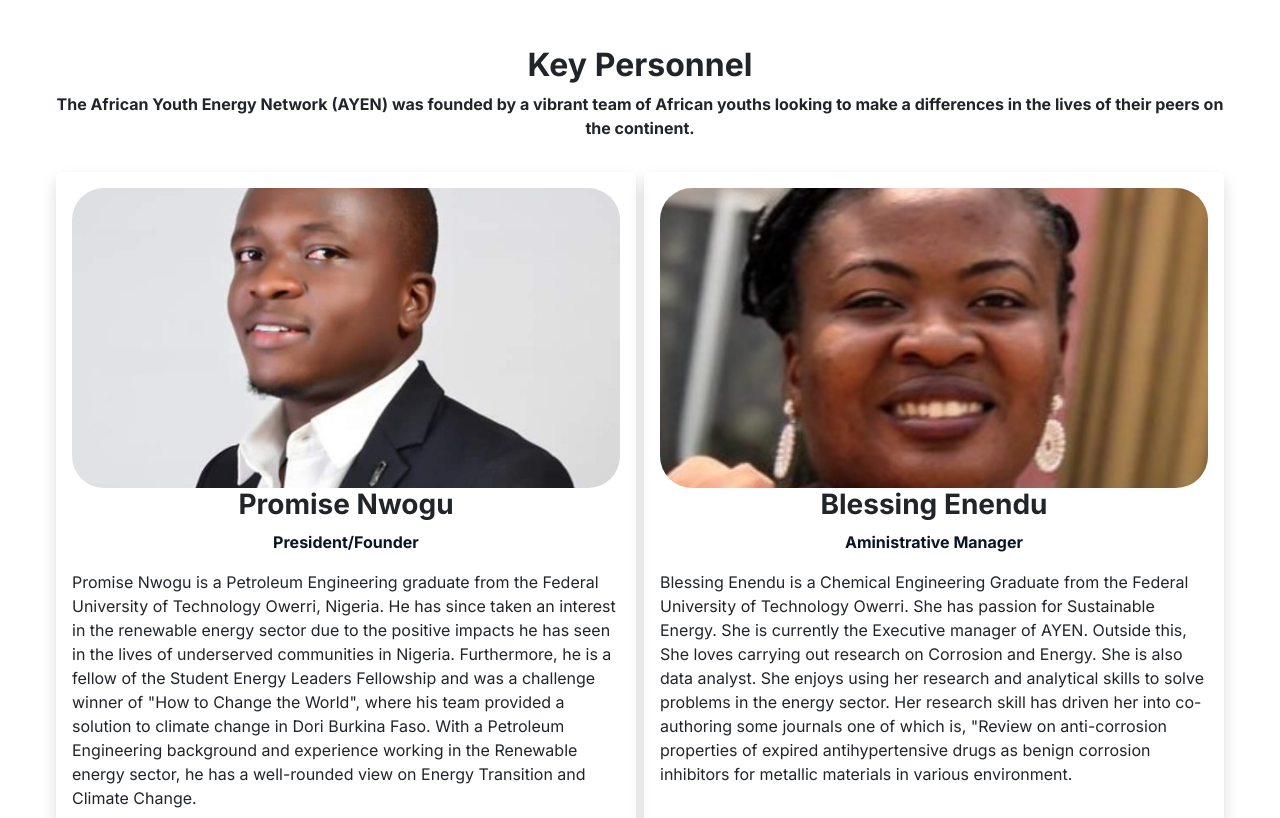
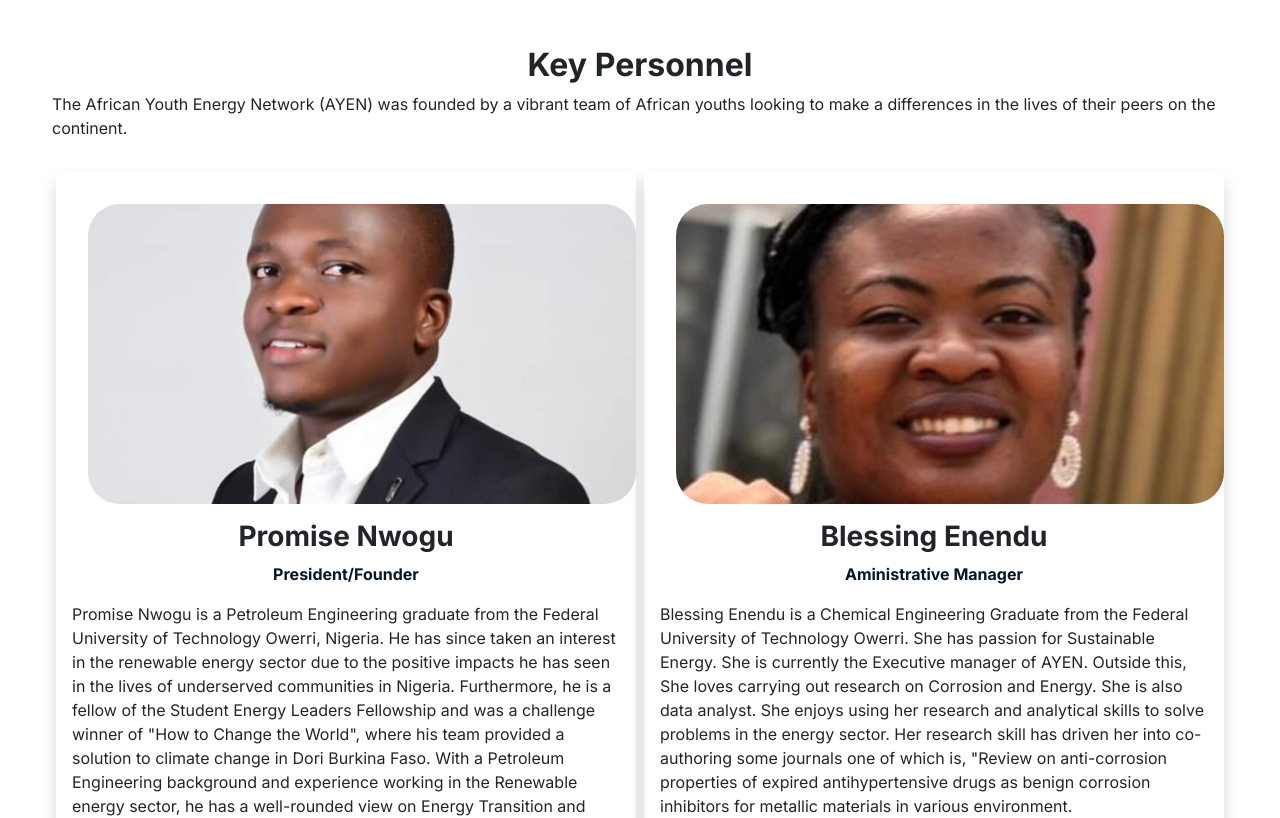
Before and after one commit to OptimusQuidFacit/Ayen, a Next.js app: page /about in a window 1280 px wide. Shown: the part 578-1396 px from the top of the page. Built offline with nearby package versions, Linux system fonts and the light colour scheme.

Commit message:
minor adjustments

```diff
--- a/src/app/about/page.jsx
+++ b/src/app/about/page.jsx
@@ -47,7 +47,7 @@
                 <h2 className="fw-bold text-center">
                     Key Personnel
                 </h2>
-                <p className="text-center fw-bold">
+                <p className="">
                     The African Youth Energy Network (AYEN) was founded by a vibrant team of African youths looking to
                     make a differences in the lives of their peers on the continent.
 
--- a/src/components/personnel/Personnel.jsx
+++ b/src/components/personnel/Personnel.jsx
@@ -66,7 +66,7 @@
                 {
                     persons.map(person=>
                     <div key={person.name} className={`${person.name==="If there is need for that, include a name here" && styles.lead} my-3 mx-1 shadow shadow-1 p-3 rounded-2`}>
-                        <div className={`${styles.imgContainer}`}>
+                        <div className={`${styles.imgContainer} m-3`}>
                             <Image className={`rounded-5 ${styles.img}`} src={person.photo} fill alt ={`A photo of ${person.name} and is the ${person.position} at AYEN`}   />
                         </div>
                         <h3 className="text-center fw-bold">
```
